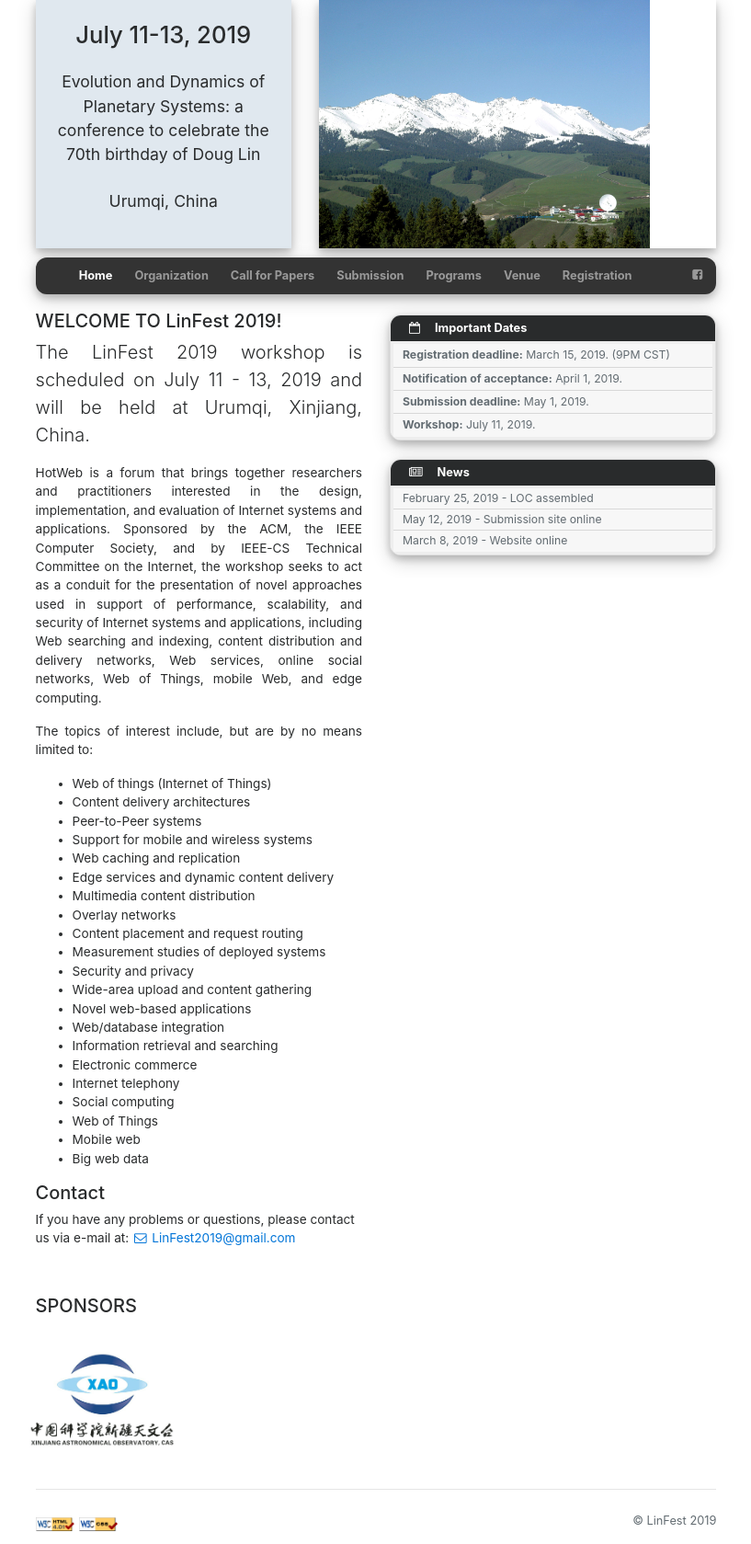
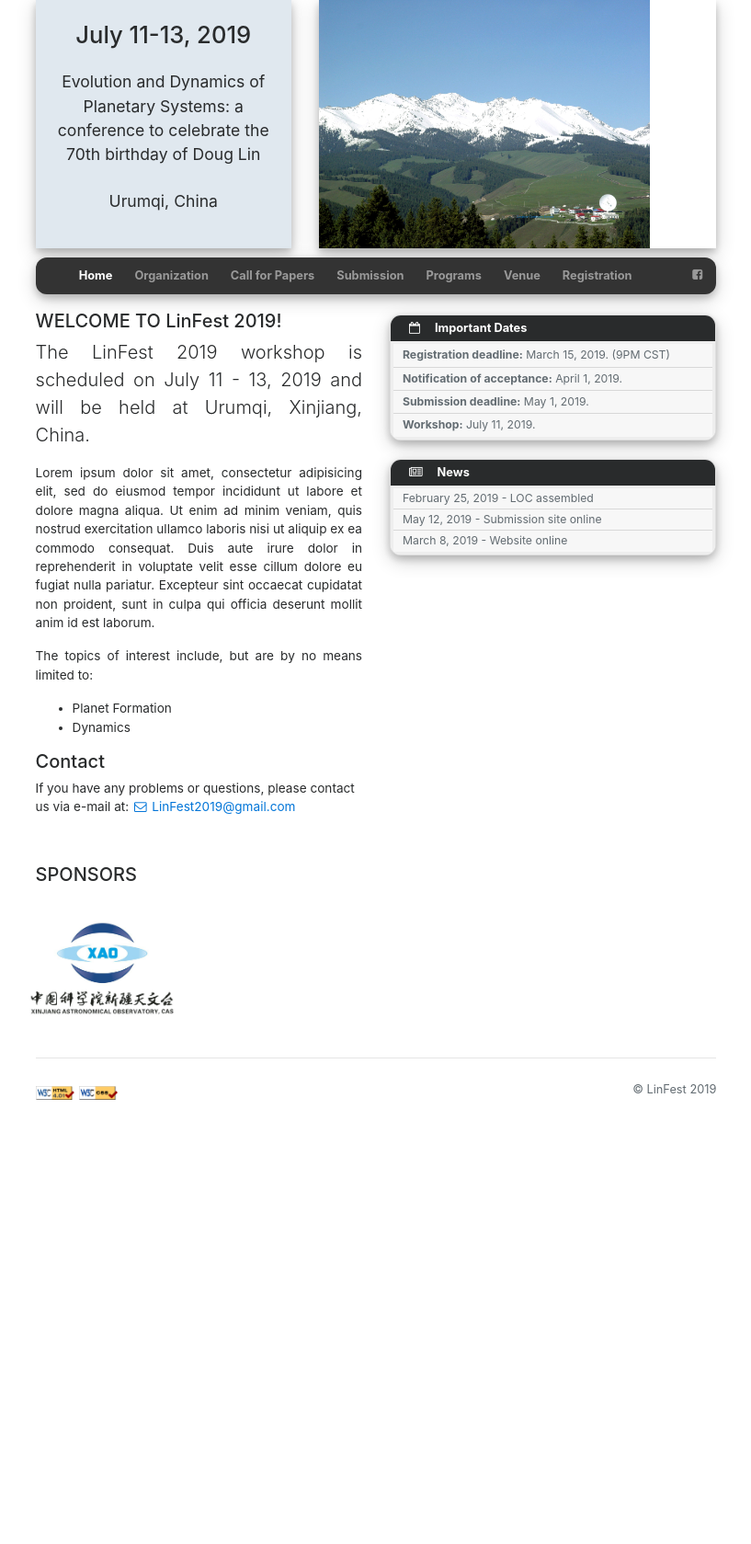
Before and after one commit to linfest2019/linfest2019.github.io, a Jekyll site: the page built from index.html, in a window 1280 px wide. Shown: the whole page at 92% size, without its empty margins (231-1048 px from the left). Built offline with Jekyll 4.4.1, drawn with Linux system fonts in a browser that asks for light colours; nearby versions of some CDN libraries; after the commit the page ends 1210 px from its top, so only the background shows below that.

Commit message:
Text tweaks

```diff
--- a/index.html
+++ b/index.html
@@ -21,42 +21,18 @@
             <!-- <p> This year HotWeb will be co-located with
                 <a href="http://acm-ieee-sec.org/2017/"> the second ACM/IEEE Symposium on Edge Computing (SEC 2017)</a>.</p> -->
 
-            <p> HotWeb is a forum that brings together researchers and
-                practitioners interested in the design, implementation, and
-                evaluation of Internet systems and applications. Sponsored by the ACM,
-                the IEEE Computer Society,  and by IEEE-CS Technical Committee on
-                the Internet, the workshop seeks to act as a conduit for the
-                presentation of novel approaches used in support of performance,
-                scalability, and security of Internet systems and applications, including
-                Web searching and indexing, content distribution and delivery
-                networks, Web services, online social networks, Web of Things,
-                mobile Web, and edge computing.</p>
+            <p> Lorem ipsum dolor sit amet, consectetur adipisicing elit, sed do eiusmod tempor incididunt ut
+                labore et dolore magna aliqua. Ut enim ad minim veniam, quis nostrud exercitation ullamco
+                laboris nisi ut aliquip ex ea commodo consequat. Duis aute irure dolor in reprehenderit in
+                voluptate velit esse cillum dolore eu fugiat nulla pariatur. Excepteur sint occaecat cupidatat
+                non proident, sunt in culpa qui officia deserunt mollit anim id est laborum.</p>
 
                 <p>The topics of interest include, but are by no means limited
                 to:</p>
 
                 <ul>
-                <li>Web of things (Internet of Things)</li>
-                <li>Content delivery architectures</li>
-                <li>Peer-to-Peer systems</li>
-                <li>Support for mobile and wireless systems</li>
-                <li>Web caching and replication</li>
-                <li>Edge services and dynamic content delivery</li>
-                <li>Multimedia content distribution</li>
-                <li>Overlay networks</li>
-                <li>Content placement and request routing</li>
-                <li>Measurement studies of deployed systems</li>
-                <li>Security and privacy</li>
-                <li>Wide-area upload and content gathering</li>
-                <li>Novel web-based applications</li>
-                <li>Web/database integration</li>
-                <li>Information retrieval and searching</li>
-                <li>Electronic commerce</li>
-                <li>Internet telephony</li>
-                <li>Social computing</li>
-                <li>Web of Things</li>
-                <li>Mobile web</li>
-                <li>Big web data</li>
+                <li>Planet Formation</li>
+                <li>Dynamics</li>
                 </ul>
 
 
```
